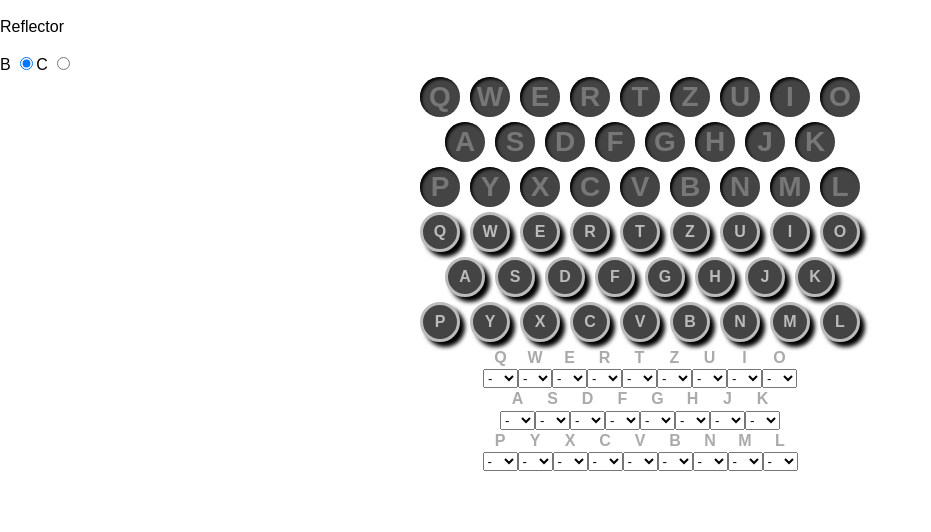
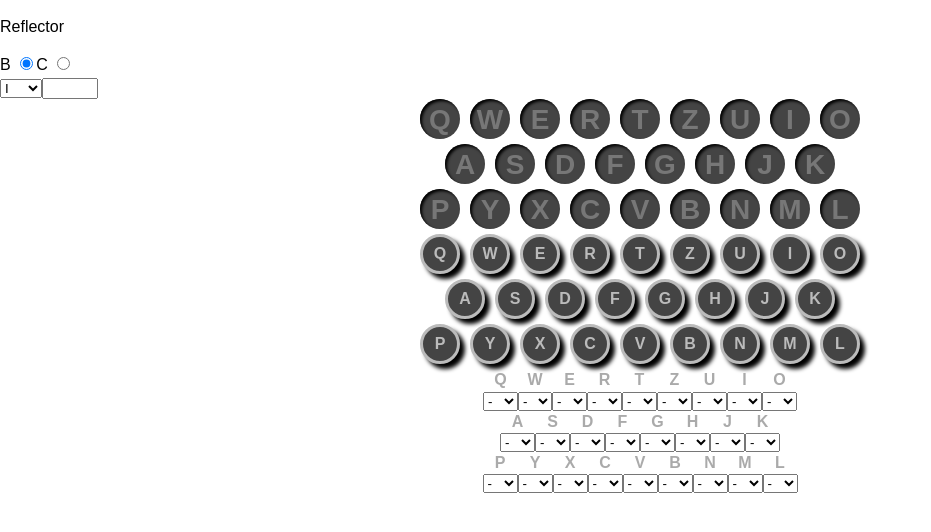
Before and after one commit to kevcomedia/enigma-react, a React (Create React App) app: page / in a window 1280 px wide. Shown: the top 532 px of the page, without its empty margins (0-931 px from the left). Built offline with nearby package versions, Linux system fonts and the light colour scheme.

Commit message:
Write initial Rotor component

```diff
--- a/src/App.js
+++ b/src/App.js
@@ -1,5 +1,6 @@
 import React, { Component } from 'react';
 import Reflector from './Reflector';
+import Rotor from './Rotor';
 import Lampboard from './Lampboard';
 import Keyboard from './Keyboard';
 import Plugboard from './Plugboard';
@@ -59,6 +60,7 @@ class App extends Component {
     return (
       <div className="App">
         <Reflector type={this.state.reflector} onChange={this.setReflector} />
+        <Rotor />
         <Lampboard output={this.transform()} />
         <Keyboard onActivate={this.setActiveKey} />
         <Plugboard
--- /dev/null
+++ b/src/Rotor.js
@@ -0,0 +1,23 @@
+import React, { Component } from 'react';
+
+class Rotor extends Component {
+  render() {
+    return (
+      <div className="Rotor">
+        <select>
+          <option value="I">I</option>
+          <option value="II">II</option>
+          <option value="III">III</option>
+          <option value="IV">IV</option>
+          <option value="V">V</option>
+          <option value="VI">VI</option>
+          <option value="VII">VII</option>
+          <option value="VIII">VIII</option>
+        </select>
+        <input type="number" min="1" max="26" />
+      </div>
+    );
+  }
+}
+
+export default Rotor;
```
